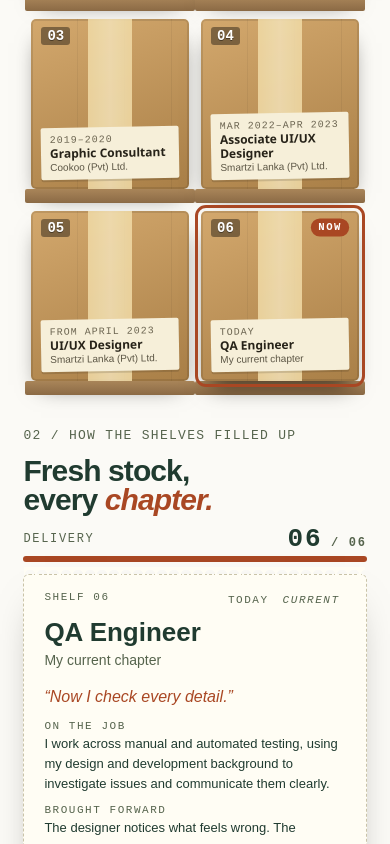
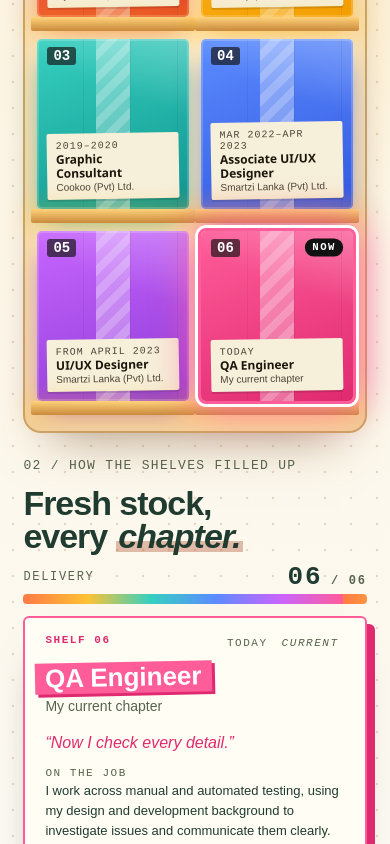
Before and after one commit to Thuvarakanp/TestPort, a React (Vite) app: page / in a window 390 px wide. Shown: the part 2980-3824 px from the top of the page. Built offline with nearby package versions, Linux system fonts and the light colour scheme.

Commit message:
Brighten stockroom: coloured crates, neon shelves, sticker receipt, landing confetti
Co-Authored-By: Claude Sonnet 5.5 <noreply@anthropic.com>
Claude-Session: https://claude.ai/code/session_01JbT4DJRAdyRM58RNoFcmRz

```diff
--- a/src/components/CareerShelves.jsx
+++ b/src/components/CareerShelves.jsx
@@ -6,6 +6,8 @@ const TOTAL = careerShelves.length;
 const clamp = (v, a = 0, b = 1) => Math.min(b, Math.max(a, v));
 // Small fixed wobble per crate so the stack looks hand-placed, not gridded.
 const TILTS = [-2.2, 1.6, -1.1, 2.4, -1.8, 1.2];
+// One vivid colour pair per crate: [base, deep].
+const COLORS = [['#ff7a45','#e5482a'],['#ffc233','#f29b00'],['#35d0c0','#12968f'],['#5b8cff','#3358e0'],['#c765ff','#8f3bd6'],['#ff5c9a','#e02a6f']];
 const DROPS = [-14, 9, -6, 12, -10, 7];
 
 function Barcode({ seed }) {
@@ -76,7 +78,7 @@ export default function CareerShelves({ paused }) {
     <section className="career-stock stockroom" id="story" aria-labelledby="story-title">
       <div className="stock-track" ref={trackRef}>
         <div className="stock-sticky">
-          <div className="stock-side">
+          <div className="stock-side" style={{ '--sel': COLORS[selectedIdx ?? 0][0], '--sel-deep': COLORS[selectedIdx ?? 0][1] }}>
             <span className="eyebrow">02 / HOW THE SHELVES FILLED UP</span>
             <h2 id="story-title">Fresh stock,<br />every <em>chapter.</em></h2>
             <div className="delivery" aria-hidden="true">
@@ -117,7 +119,7 @@ export default function CareerShelves({ paused }) {
                   <button
                     type="button"
                     className={`crate${isLanded ? ' landed' : ''}${selectedIdx === i ? ' selected' : ''}${s.current ? ' is-now' : ''}`}
-                    style={{ '--tilt': `${TILTS[i]}deg`, '--drift': `${DROPS[i]}px` }}
+                    style={{ '--tilt': `${TILTS[i]}deg`, '--drift': `${DROPS[i]}px`, '--c1': COLORS[i][0], '--c2': COLORS[i][1] }}
                     disabled={!isLanded}
                     tabIndex={isLanded ? 0 : -1}
                     aria-hidden={!isLanded}
@@ -130,6 +132,7 @@ export default function CareerShelves({ paused }) {
                     <span className="crate-body">
                       <span className="tape" aria-hidden="true" />
                       <span className="scan" aria-hidden="true" />
+                      <span className="burst" aria-hidden="true" />
                       <span className="crate-n">{s.n}</span>
                       <span className="crate-label">
                         <span className="crate-period">{s.period}</span>
--- a/src/styles/stockroom.css
+++ b/src/styles/stockroom.css
@@ -69,24 +69,25 @@
 }
 .crate-body{position:absolute;inset:0;display:block;border-radius:5px;padding:14px 14px 12px;box-sizing:border-box;overflow:hidden;
   background:
-    repeating-linear-gradient(90deg,transparent 0 46px,#0000000d 46px 47px),
-    linear-gradient(160deg,var(--sr-crate),var(--sr-crate-dark));
-  box-shadow:inset 0 0 0 2px #0000001a,0 14px 22px -10px #000a;
+    repeating-linear-gradient(90deg,transparent 0 46px,#0000000f 46px 47px),
+    linear-gradient(200deg,#ffffff40 0,transparent 35%),
+    linear-gradient(160deg,var(--c1),var(--c2));
+  box-shadow:inset 0 0 0 2px #ffffff30,0 16px 26px -10px var(--c2);
   transform:rotateY(calc(var(--mx,0) * 14deg)) rotateX(calc(var(--my,0) * -14deg));
   transition:transform .18s ease-out,box-shadow .25s;color:var(--sr-paper-ink)}
-.crate:hover .crate-body{box-shadow:inset 0 0 0 2px #0000001a,0 22px 30px -10px #000b}
-.crate.selected .crate-body{outline:3px solid var(--sr-accent);outline-offset:3px}
+.crate:hover .crate-body{box-shadow:inset 0 0 0 2px #ffffff50,0 26px 36px -10px var(--c2)}
+.crate.selected .crate-body{outline:3px solid #fff;outline-offset:3px;box-shadow:0 0 0 6px var(--c1),0 0 40px 6px var(--c1)}
 .crate.selected{z-index:2}
-.tape{position:absolute;top:0;left:50%;width:44px;height:100%;transform:translateX(-50%);background:linear-gradient(90deg,transparent,#ffffff30,transparent),var(--sr-tape);opacity:.88}
+.tape{position:absolute;top:0;left:50%;width:34px;height:100%;transform:translateX(-50%);background:repeating-linear-gradient(-45deg,#ffffffd0 0 8px,#ffffff90 8px 16px);opacity:.55}
 .crate-n{position:absolute;top:8px;left:10px;font:800 14px ui-monospace,monospace;color:#fff;mix-blend-mode:normal;text-shadow:0 1px 0 #0006;z-index:1;background:#0006;padding:1px 6px;border-radius:3px}
 .crate-label{position:absolute;left:10px;right:10px;bottom:34px;background:var(--sr-paper);padding:7px 9px;border-radius:2px;display:flex;flex-direction:column;gap:1px;
   box-shadow:0 2px 0 #0002;transform:rotate(-1deg)}
 .crate-period{font:10px ui-monospace,monospace;letter-spacing:.1em;color:#6b6450}
 .crate-role{font:800 clamp(12px,1.25vw,16px)/1.15 system-ui,sans-serif}
 .crate-company{font-size:10px;color:#5b5544}
-.crate-stamp{position:absolute;left:10px;bottom:8px;font:800 9px/1 ui-monospace,monospace;letter-spacing:.12em;text-transform:uppercase;color:#7a1f10;
-  border:2px solid #7a1f10;padding:3px 6px;border-radius:3px;transform:rotate(-3deg);opacity:.78;background:#f6efd933}
-.crate-now{position:absolute;top:8px;right:10px;font:800 10px ui-monospace,monospace;letter-spacing:.14em;background:var(--sr-accent);color:#fff;padding:3px 7px;border-radius:99px;animation:sr-pulse 1.6s infinite}
+.crate-stamp{position:absolute;left:10px;bottom:8px;font:800 9px/1 ui-monospace,monospace;letter-spacing:.12em;text-transform:uppercase;color:#fff;
+  border:2px solid #fff;padding:3px 6px;border-radius:3px;transform:rotate(-3deg);opacity:.95;background:#0003}
+.crate-now{position:absolute;top:8px;right:10px;font:800 10px ui-monospace,monospace;letter-spacing:.14em;background:#111;color:#fff;padding:3px 7px;border-radius:99px;animation:sr-pulse 1.6s infinite}
 @keyframes sr-pulse{50%{box-shadow:0 0 0 7px #f45b3500,0 0 0 0 #f45b35aa;transform:scale(1.08)}}
 /* barcode-scanner laser sweeps once when a crate lands */
 .scan{position:absolute;left:0;right:0;top:0;height:3px;background:#ff2d2d;box-shadow:0 0 14px 4px #ff2d2daa;opacity:0;z-index:2}
@@ -112,3 +113,43 @@
 .stockroom .ambition-note{padding:70px 6%}
 
 @media(min-width:901px) and (max-height:860px){.barcode{display:none}.detail-title{margin:8px 0 4px}.stock-detail h3{font-size:22px}.stock-detail dt{margin-top:6px}.price-tag{margin-top:10px}}
+
+/* ---- Colour pass: lit shop wall, neon-trimmed shelves, party landings ---- */
+.stockroom .stock-sticky{isolation:isolate}
+.stockroom .stock-sticky::before{content:"";position:absolute;inset:0;z-index:-1;pointer-events:none;
+  background:
+    radial-gradient(ellipse 60% 55% at 68% 8%,#ffd27a55,transparent 70%),
+    radial-gradient(circle,color-mix(in srgb,var(--sr-ink) 14%,transparent) 1.4px,transparent 1.6px) 0 0/26px 26px;}
+:root[data-shop="day"] .stockroom .stock-sticky::before{background:
+    radial-gradient(ellipse 60% 55% at 68% 8%,#ffd27a99,transparent 70%),
+    radial-gradient(circle,#a9472333 1.4px,transparent 1.6px) 0 0/26px 26px,
+    linear-gradient(#fff6e2,#fbfaf6);}
+.stock-shelf{padding:28px clamp(14px,2vw,30px) 16px;border-radius:18px;border:2px solid color-mix(in srgb,var(--sr-line) 80%,transparent);
+  background:linear-gradient(180deg,#0b1a2e,#12223a);box-shadow:inset 0 0 60px #000a,0 30px 60px -30px #000c}
+:root[data-shop="day"] .stock-shelf{background:linear-gradient(180deg,#fff0cf,#ffe2ad);border-color:#c9a466;box-shadow:inset 0 0 40px #b8874a44,0 30px 50px -28px #6b451f88}
+.slot::after{background:linear-gradient(#ffd27a,#c98a3c);box-shadow:0 0 22px 2px #ffb70355,0 10px 18px -8px #0009}
+.slot-ghost{-webkit-text-stroke:2px color-mix(in srgb,var(--sr-accent) 55%,transparent)}
+.stock-side h2{font-size:clamp(34px,3.8vw,60px)}
+.stock-side h2 em{background:linear-gradient(transparent 62%,color-mix(in srgb,var(--sr-accent) 35%,transparent) 62% 92%,transparent 92%);padding:0 .08em;color:var(--sr-ink)}
+.delivery-bar{height:10px}
+.delivery-bar i{background:linear-gradient(90deg,#ff7a45,#ffc233,#35d0c0,#5b8cff,#c765ff,#ff5c9a);background-size:320px 100%}
+.stock-detail{border:2px solid var(--sel);box-shadow:8px 8px 0 var(--sel-deep),0 24px 40px -24px #0008;transition:border-color .4s,box-shadow .4s}
+.stock-detail::before{display:none}
+.stock-detail h3{display:inline-block;background:var(--sel);color:#fff;padding:2px 10px;margin-left:-10px;transform:rotate(-1.2deg);box-shadow:3px 3px 0 var(--sel-deep)}
+.detail-head span:first-child{color:var(--sel-deep);font-weight:700}
+.detail-title{color:var(--sel-deep)}
+:root:not([data-shop="day"]) .detail-title{color:var(--sel)}
+.price-tag{border:0;background:var(--sel);color:#fff;padding:9px 12px;border-radius:6px;transform:rotate(-1deg);box-shadow:3px 3px 0 var(--sel-deep)}
+.price-tag span{color:#ffffffcc}.price-tag strong{color:#fff}
+.stock-detail-inner{border-image:none}
+.crate-n{background:#111a;text-shadow:none}
+.crate-period,.crate-company{color:#4a4436}
+.crate-role{color:#1a160c}
+/* confetti burst on landing */
+.burst{position:absolute;left:50%;top:100%;width:8px;height:8px;border-radius:50%;pointer-events:none;opacity:0;z-index:3;
+  box-shadow:-60px -6px 0 #ffc233,-38px -26px 0 #35d0c0,-12px -40px 0 #ff5c9a,18px -34px 0 #5b8cff,46px -22px 0 #c765ff,66px -4px 0 #ff7a45,-74px 6px 0 #fff,74px 8px 0 #fff}
+.crate.landed .burst{animation:sr-burst .7s .55s ease-out both}
+@keyframes sr-burst{0%{opacity:1;transform:translate(-50%,0) scale(.2)}100%{opacity:0;transform:translate(-50%,-30px) scale(1.7)}}
+.paused .crate.landed .burst{animation:none}
+@media(max-width:900px){.stock-shelf{padding:18px 12px 8px}.crate.landed .burst{animation:none}}
+@media(prefers-reduced-motion:reduce){.crate.landed .burst{animation:none}}
```
